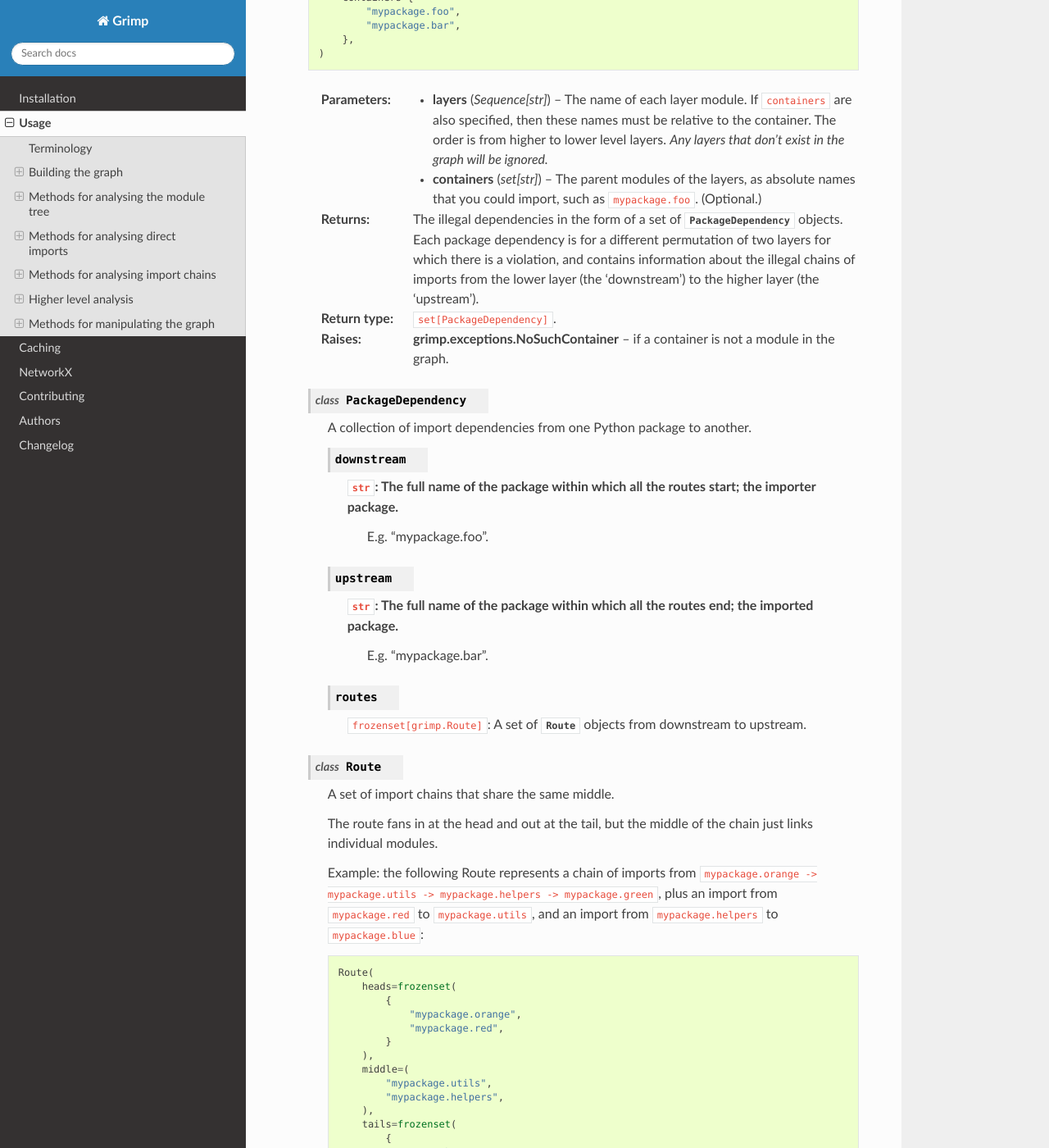
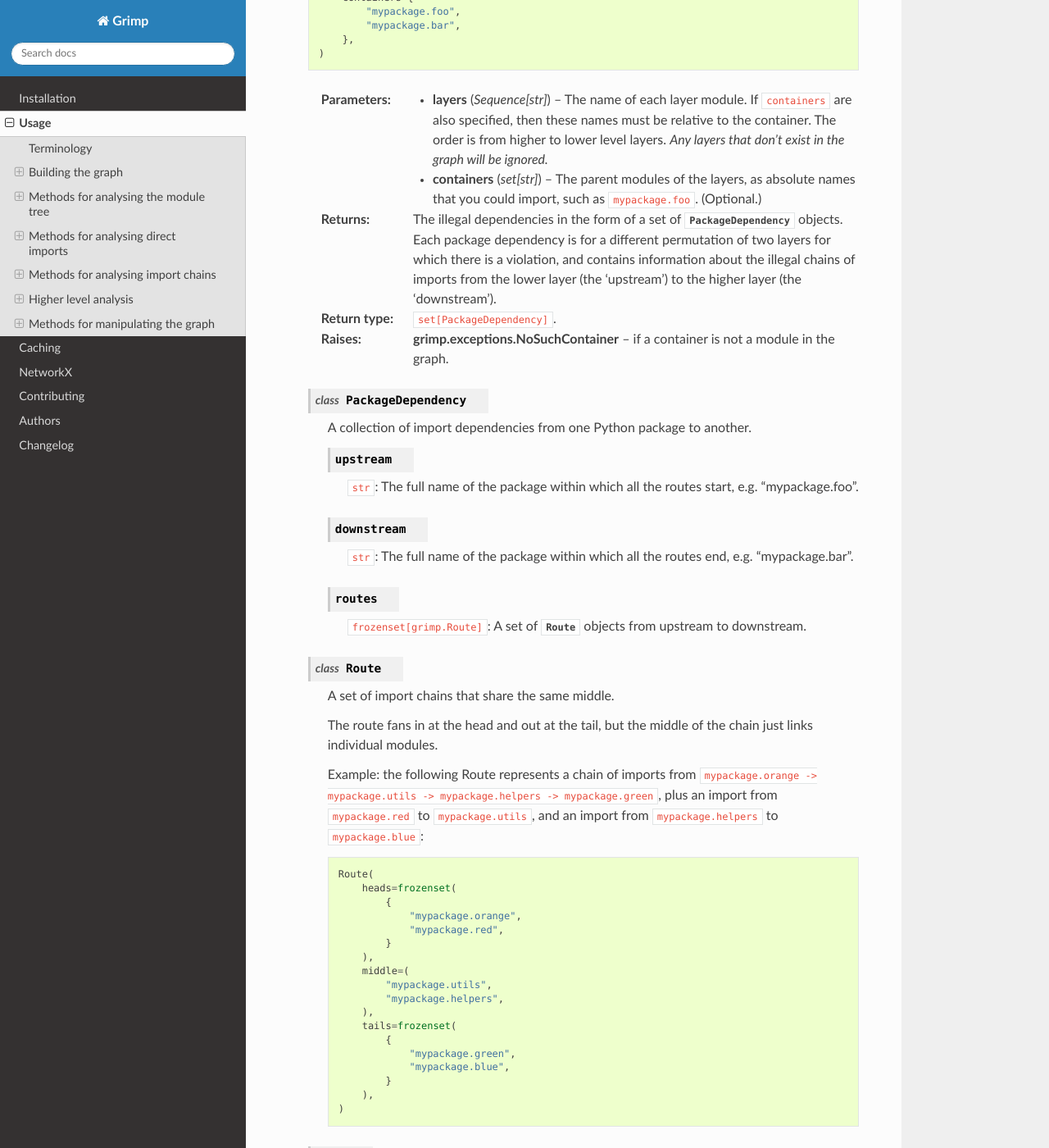
Before and after one commit to seddonym/grimp, a Sphinx documentation site: the page built from docs/usage.rst, in a window 1280 px wide and 1400 px high, scrolled down 6366 px. Shown: the whole window at 82% size. Built offline with Sphinx 7.4.7 and the Read the Docs theme 2.0.0, drawn with Linux system fonts in a browser that asks for light colours.

Commit message:
Revert "Correct error with downstream/upstream"
This reverts commit 8ee52cd688a4da844ee407cf352762bffd6b93b4.

```diff
--- a/CHANGELOG.rst
+++ b/CHANGELOG.rst
@@ -1,11 +1,6 @@
 
 Changelog
 =========
-
-latest
-------
-
-* Correct error in find_illegal_dependencies_for_layers where upstream/downstream were reversed.
 
 2.5 (2023-7-6)
 --------------
--- a/docs/usage.rst
+++ b/docs/usage.rst
@@ -284,8 +284,8 @@ Higher level analysis
         import, such as ``mypackage.foo``. (Optional.)
     :return: The illegal dependencies in the form of a set of :class:`.PackageDependency` objects. Each package
              dependency is for a different permutation of two layers for which there is a violation, and contains
-             information about the illegal chains of imports from the lower layer (the 'downstream') to the higher layer
-             (the 'upstream').
+             information about the illegal chains of imports from the lower layer (the 'upstream') to the higher layer
+             (the 'downstream').
     :rtype: ``set[PackageDependency]``.
     :raises grimp.exceptions.NoSuchContainer: if a container is not a module in the graph.
 
@@ -293,19 +293,17 @@ Higher level analysis
 
       A collection of import dependencies from one Python package to another.
 
+      .. attribute:: upstream
+
+        ``str``: The full name of the package within which all the routes start, e.g. "mypackage.foo".
+
       .. attribute:: downstream
 
-        ``str``: The full name of the package within which all the routes start; the importer package.
-           E.g. "mypackage.foo".
-
-      .. attribute:: upstream
-
-        ``str``: The full name of the package within which all the routes end; the imported package.
-            E.g. "mypackage.bar".
+        ``str``: The full name of the package within which all the routes end, e.g. "mypackage.bar".
 
       .. attribute:: routes
 
-        ``frozenset[grimp.Route]``: A set of :class:`.Route` objects from downstream to upstream.
+        ``frozenset[grimp.Route]``: A set of :class:`.Route` objects from upstream to downstream.
 
     .. class:: Route
 
```
Also changed, not shown: 3 other files.
